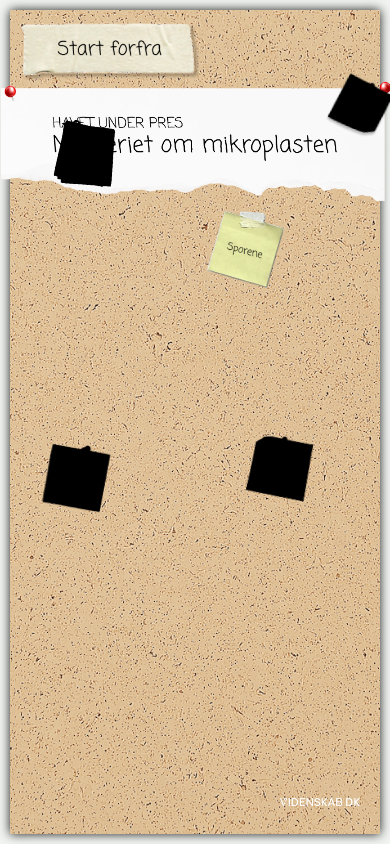
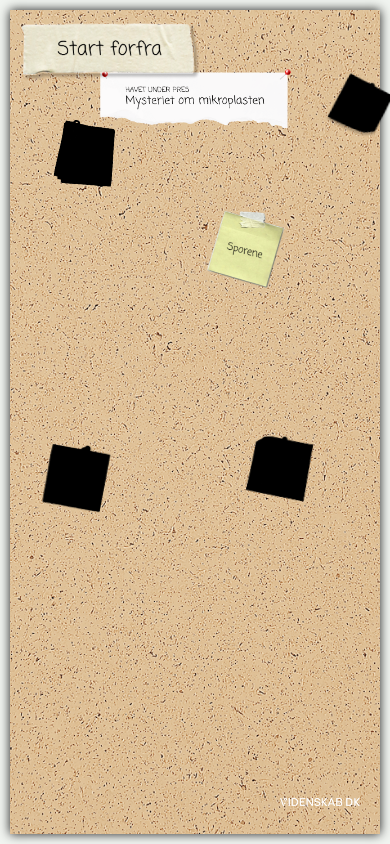
Before and after one commit to FrejaKM/mikroplastik, a Vue app: page /#/board in a window 390 px wide. Built offline with nearby package versions, Linux system fonts and the light colour scheme; a web font is replaced by a local one.

Commit message:
Update Board component dimensions for improved layout and responsiveness

```diff
--- a/src/components/Board.vue
+++ b/src/components/Board.vue
@@ -416,8 +416,8 @@ onMounted(() => {
     background-repeat: no-repeat;
     background-size: contain;
     background-position: center;
-    width: clamp(400px, 50vw, 900px);
-    height: clamp(200px, 30vh, 300px);
+    width: 50vw;
+    height: 20vh;
     justify-content: center;
     align-items: center;
 }
```
